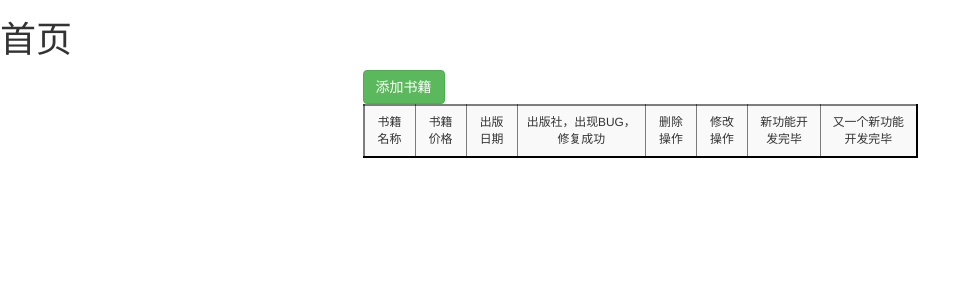
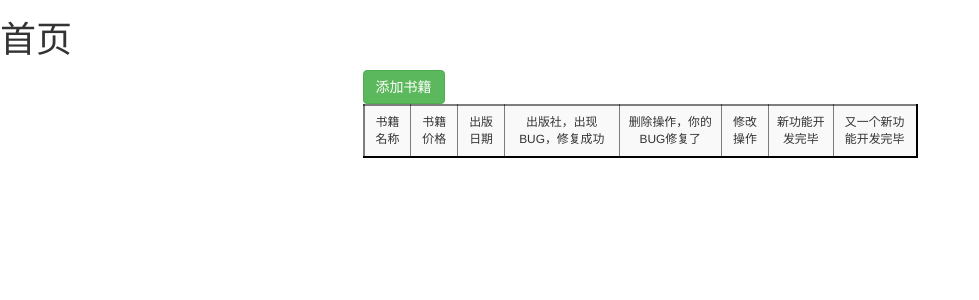
Before and after one commit to xiaofeinie/books, a Django app: page / in a window 1280 px wide. Shown: the top 300 px of the page, without its empty margins (0-979 px from the left). Run offline with Django 3.2, Linux system fonts and the light colour scheme; data that the repository does not hold is empty; some libraries are stand-ins or nearby versions.

```diff
--- a/templates/index.html
+++ b/templates/index.html
@@ -47,7 +47,7 @@
                     <td>书籍价格</td>
                     <td>出版日期</td>
                     <td>出版社，出现BUG，修复成功</td>
-                    <td>删除操作</td>
+                    <td>删除操作，你的BUG修复了</td>
                     <td>修改操作</td>
                     <td>新功能开发完毕</td>
                     <td>又一个新功能开发完毕</td>
```
